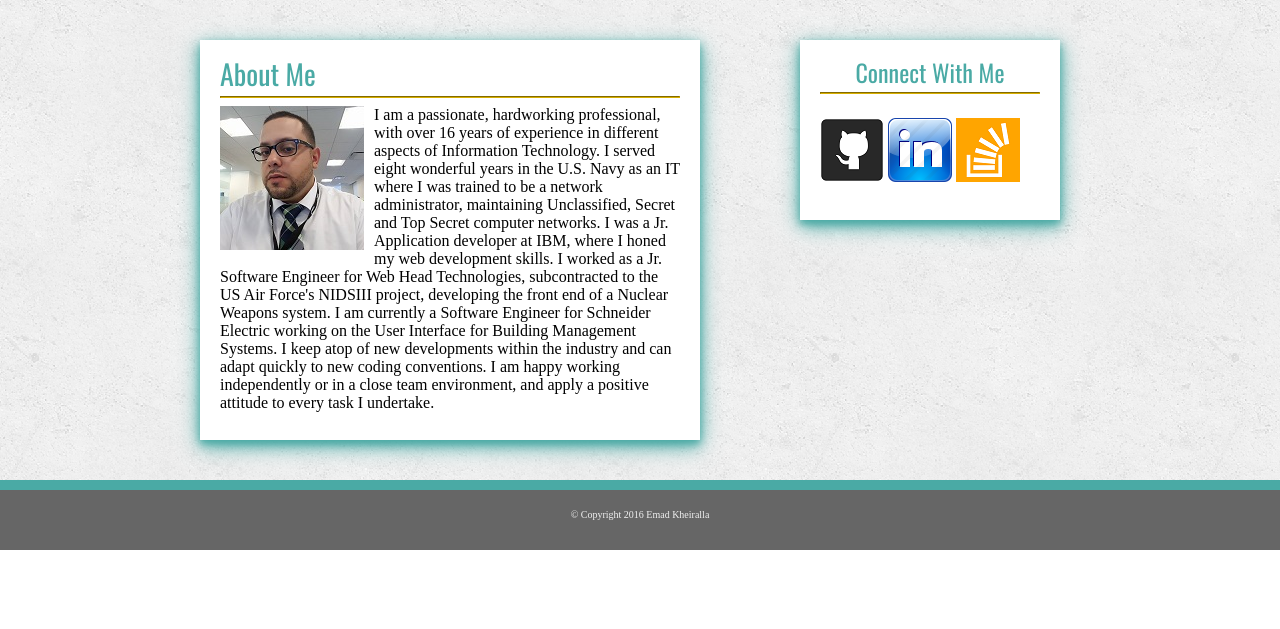
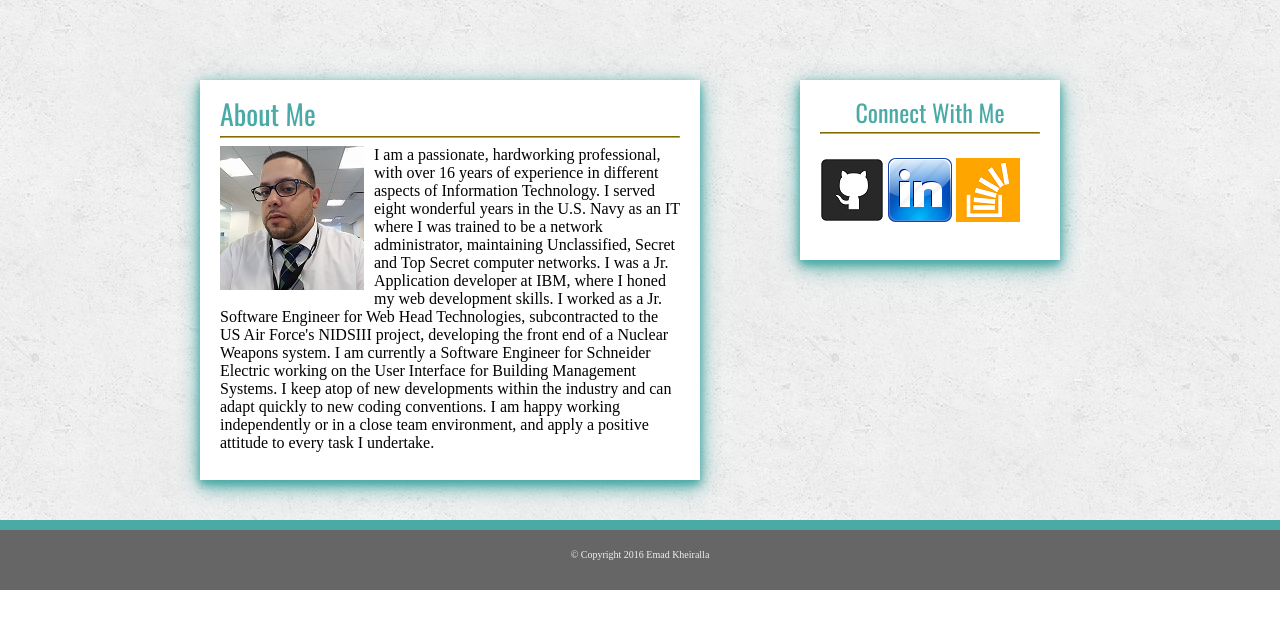
Before and after one commit to emadkheiralla/Basic-Portfolio, a PHP site: page / in a window 1280 px wide. Shown: the part 78-707 px from the top of the page. Run offline with PHP 8.4, Linux system fonts and the light colour scheme.

Commit message:
Last minute edits

```diff
--- a/assets/css/style.css
+++ b/assets/css/style.css
@@ -53,7 +53,7 @@ li:hover {
 }
 
 #indexfull {
-    height:480px;
+    height:520px;
     width: 100%;
     background-image: url("../images/concrete_seamless.png");
     background-size: all;
```
